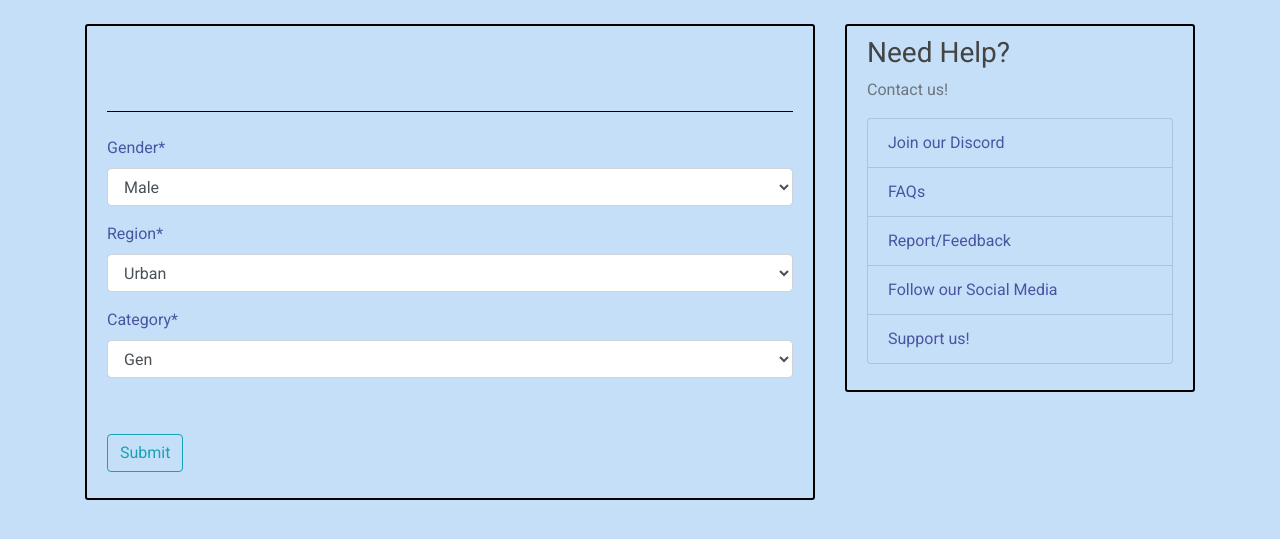
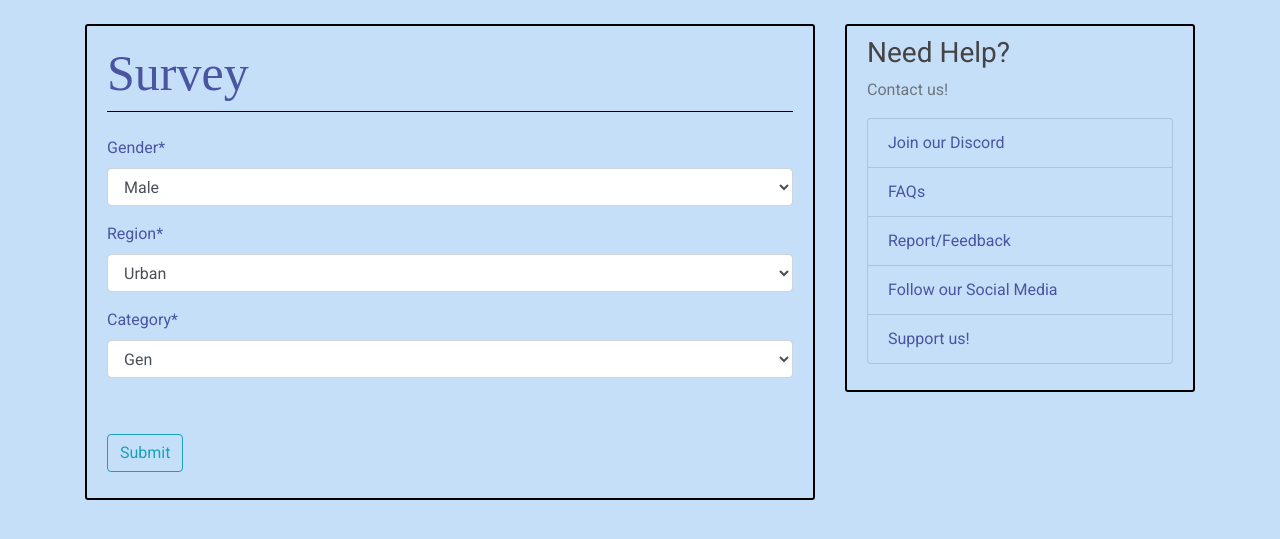
Before and after one commit to KunalDemla/FinSage, a Django app: page /elementary/connect/ in a window 1280 px wide. Shown: the part 56-595 px from the top of the page. Run offline with Django 4.2, Linux system fonts and the light colour scheme; the visitor is signed in with stand-in values (Sample User, id 1); data comes from the database, SQL or seed files in the repository; parts of the project's set-up code (start-up, migrations or seed data) failed here and were passed over; some libraries are stand-ins or nearby versions; some web fonts are replaced.

Commit message:
fixed color issue

```diff
--- a/FinSage/home/static/home/main.css
+++ b/FinSage/home/static/home/main.css
@@ -108,10 +108,7 @@ body {
   .cipher-heading{
     /* background-image: url(https://cdn.discordapp.com/attachments/841730659605282836/1035492899216953354/Heading_bg_new.png); */
     /* background-repeat: repeat; */
-    color:#4A55A2;
-    -webkit-background-clip: text;
-    background-clip: text ;
-    -webkit-text-fill-color: transparent;
+    color:#4A55A2 !important;
     font-family: 'Himagsikan';
     font-style: normal;
     font-weight: 300;
```
